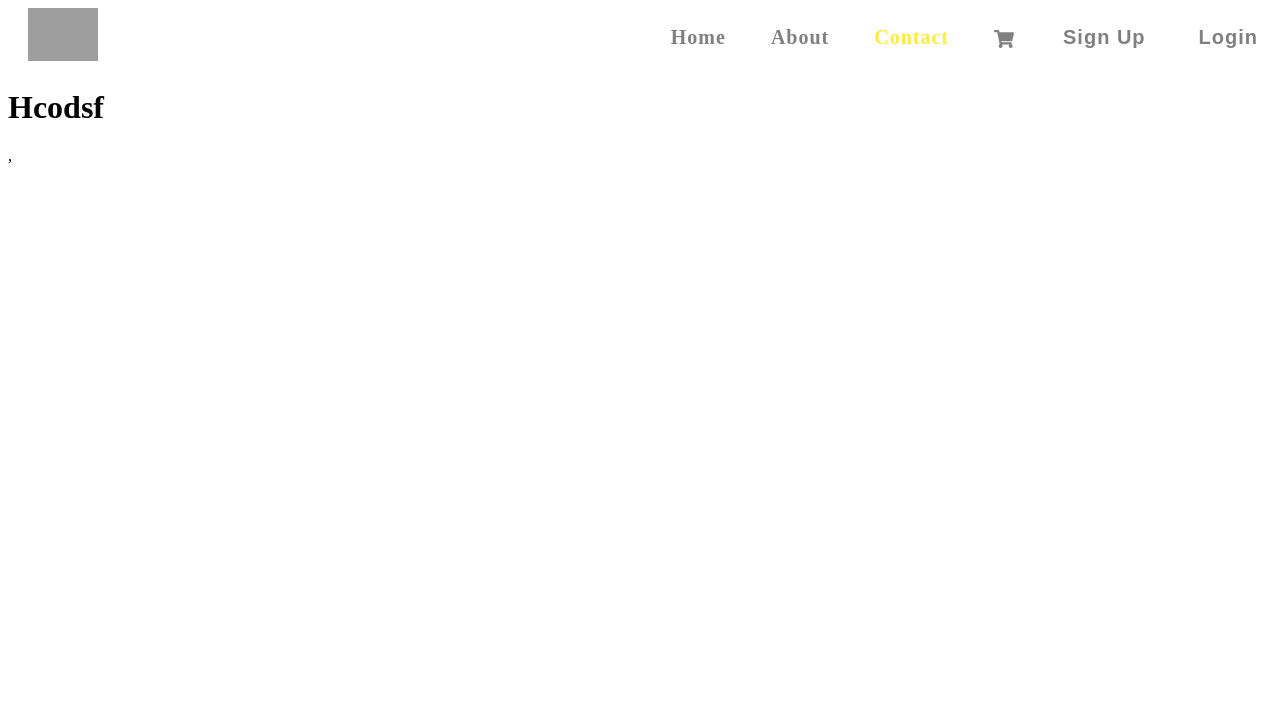
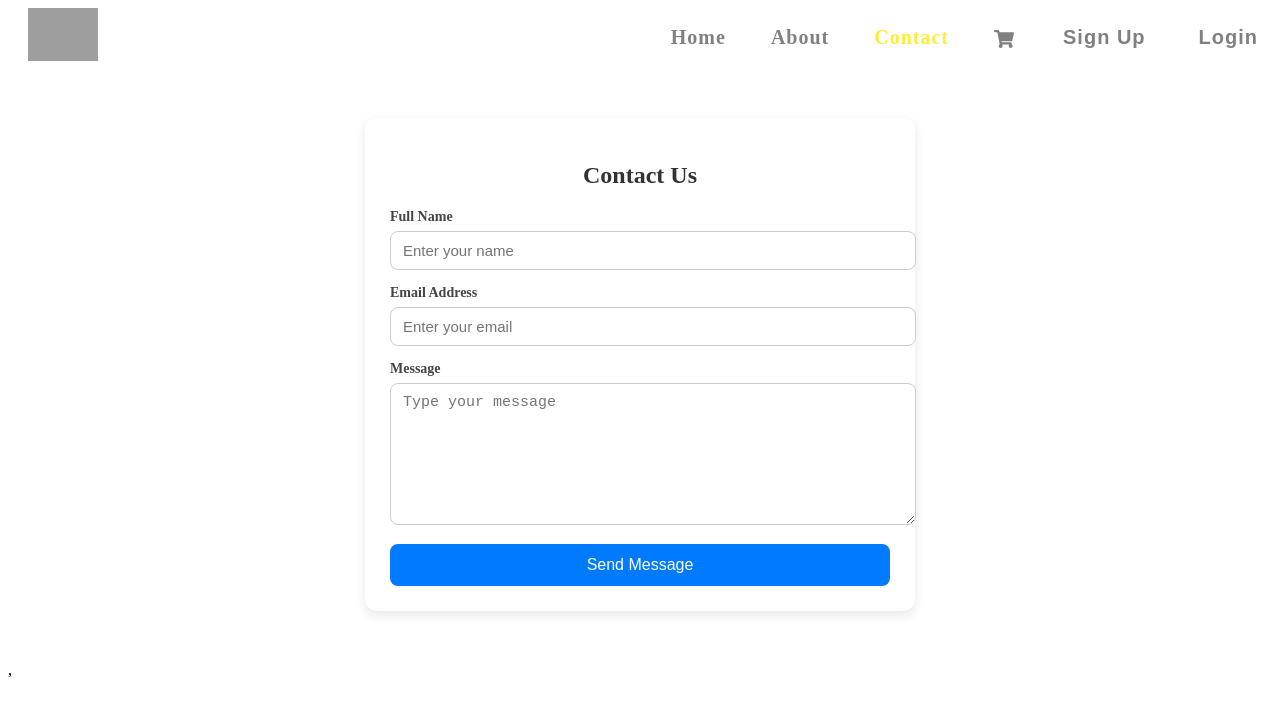
Before and after one commit to navnathc773/Foody, a React (Vite) app in the folder frontend/: page /Contact in a window 1280 px wide. Shown: the top 716 px of the page. Built offline with nearby package versions, Linux system fonts and the light colour scheme; grey boxes are pictures that could not be loaded.

Commit message:
contact form added

```diff
--- a/frontend/src/Contact.jsx
+++ b/frontend/src/Contact.jsx
@@ -1,5 +1,27 @@
-export const Contact=()=>{
-    return(
-        <h1>Hcodsf</h1>
-    )
-}
+import "../style/contact.css";
+
+export const Contact = () => {
+  return (
+    <div className="contact-container">
+      <h2>Contact Us</h2>
+      <form className="contact-form">
+        <div className="form-group">
+          <label htmlFor="name">Full Name</label>
+          <input type="text" id="name" placeholder="Enter your name" required />
+        </div>
+
+        <div className="form-group">
+          <label htmlFor="email">Email Address</label>
+          <input type="email" id="email" placeholder="Enter your email" required />
+        </div>
+
+        <div className="form-group">
+          <label htmlFor="message">Message</label>
+          <textarea id="message" placeholder="Type your message" required></textarea>
+        </div>
+
+        <button type="submit">Send Message</button>
+      </form>
+    </div>
+  );
+};
--- /dev/null
+++ b/frontend/style/contact.css
@@ -0,0 +1,64 @@
+.contact-container {
+  max-width: 500px;
+  margin: 50px auto;
+  padding: 25px;
+  background: #ffffff;
+  border-radius: 12px;
+  box-shadow: 0px 4px 12px rgba(0,0,0,0.1);
+}
+
+.contact-container h2 {
+  text-align: center;
+  margin-bottom: 20px;
+  color: #333;
+}
+
+.contact-form {
+  display: flex;
+  flex-direction: column;
+  gap: 15px;
+}
+
+.form-group label {
+  font-size: 14px;
+  font-weight: 600;
+  margin-bottom: 6px;
+  display: block;
+  color: #444;
+}
+
+.form-group input,
+.form-group textarea {
+  width: 100%;
+  padding: 10px 12px;
+  border: 1px solid #ccc;
+  border-radius: 8px;
+  font-size: 15px;
+  outline: none;
+  transition: border 0.3s;
+}
+
+.form-group input:focus,
+.form-group textarea:focus {
+  border-color: #007bff;
+}
+
+textarea {
+  min-height: 120px;
+  resize: vertical;
+}
+
+button {
+  padding: 12px;
+  background: #007bff;
+  color: white;
+  border: none;
+  border-radius: 8px;
+  font-size: 16px;
+  cursor: pointer;
+  transition: background 0.3s;
+}
+
+button:hover {
+  background: #0056b3;
+}
```
